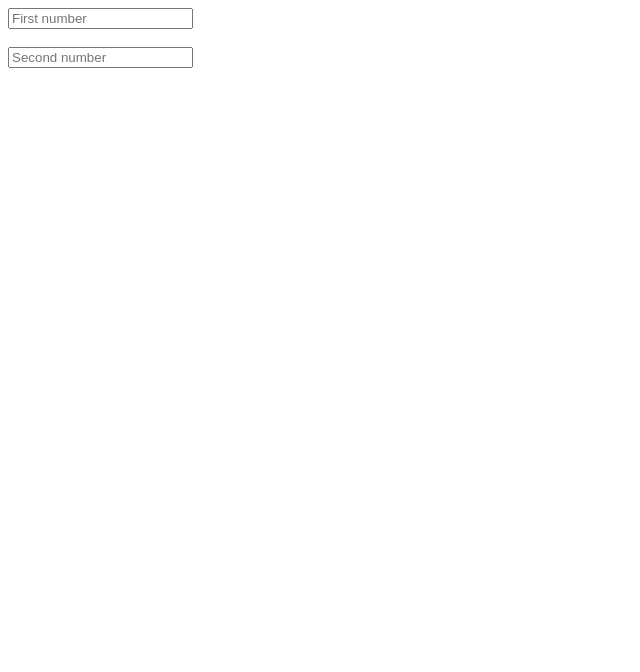
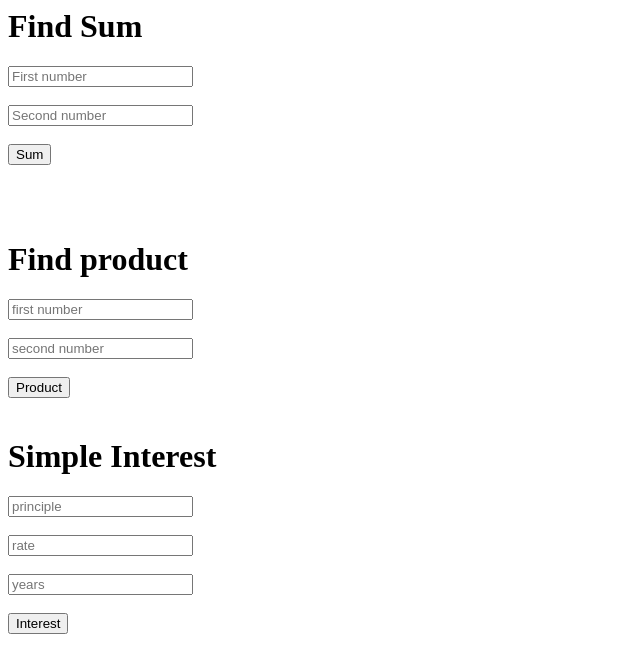
Before and after one commit to Harsh-Kant/sum_beg, a plain HTML site: page index.html in a window 1280 px wide. Shown: the whole page, without its empty margins (0-640 px from the left). Drawn offline with Linux system fonts and the light colour scheme.

Commit message:
add multiply and interest endpoints

```diff
--- a/index.html
+++ b/index.html
@@ -14,11 +14,48 @@
                 console.log("Error fetching sum : ", err)
             }
         }
+
+        async function multiply(){
+            const a = parseInt(document.getElementById("num1").value)
+            const b = parseInt(document.getElementById("num2").value)
+            try{
+                const response = await fetch(`http://localhost:8000/multiply?a=${a}&b=${b}`)
+                const product = await response.text()
+                document.getElementById("finalProduct").innerHTML = product
+            }catch(err){
+                console.log("Error fetching product : ", err)
+            }
+        }
+
+        async function findInterest(){
+            const a = Number(document.getElementById("principle").value)
+            const b = Number(document.getElementById("rate").value)
+            const c = Number(document.getElementById("years").value)
+            try{
+                const response = await fetch(`http://localhost:8000/interest?a=${a}&b=${b}&c=${c}`)
+                const interest = await response.text()
+                document.getElementById('finalInterest').innerHTML = interest
+            }catch(err){
+                console.log("Error fetching interest : ", err)
+            }
+        }
     </script>
     <body>
-        <input id="firstNum" oninput="populateDiv()" type="text" placeholder="First number"></input><br></br>
-        <input id="secondNum" oninput="populateDiv()" type="text" placeholder="Second number"></input><br></br>
-        <!-- <button onclick="populateDiv()">Sum</button><br></br> -->
+        <h1>Find Sum</h1>
+        <input id="firstNum" type="text" placeholder="First number"></input><br></br>
+        <input id="secondNum" type="text" placeholder="Second number"></input><br></br>
+        <button onclick="populateDiv()">Sum</button><br></br>
         <div id="finalSum"></div><br></br>
+        <h1>Find product</h1>
+        <input type="text" name="" id="num1" placeholder="first number"></input><br></br>
+        <input type="text" name="" id="num2" placeholder="second number"></input><br></br>
+        <button onclick = "multiply()">Product</button><br></br>
+        <div id="finalProduct"></div>
+        <h1>Simple Interest</h1>
+        <input id="principle" type="text" placeholder="principle"></input><br></br>
+        <input id="rate" type="text" placeholder="rate"></input><br></br>
+        <input id="years" type="text" placeholder="years"></input><br></br>
+        <button onclick="findInterest()">Interest</button><br></br>
+        <div id="finalInterest"></div><br></br>
     </body>
 </html>
```
Also changed, not shown: index.js (+15 -0 lines).
